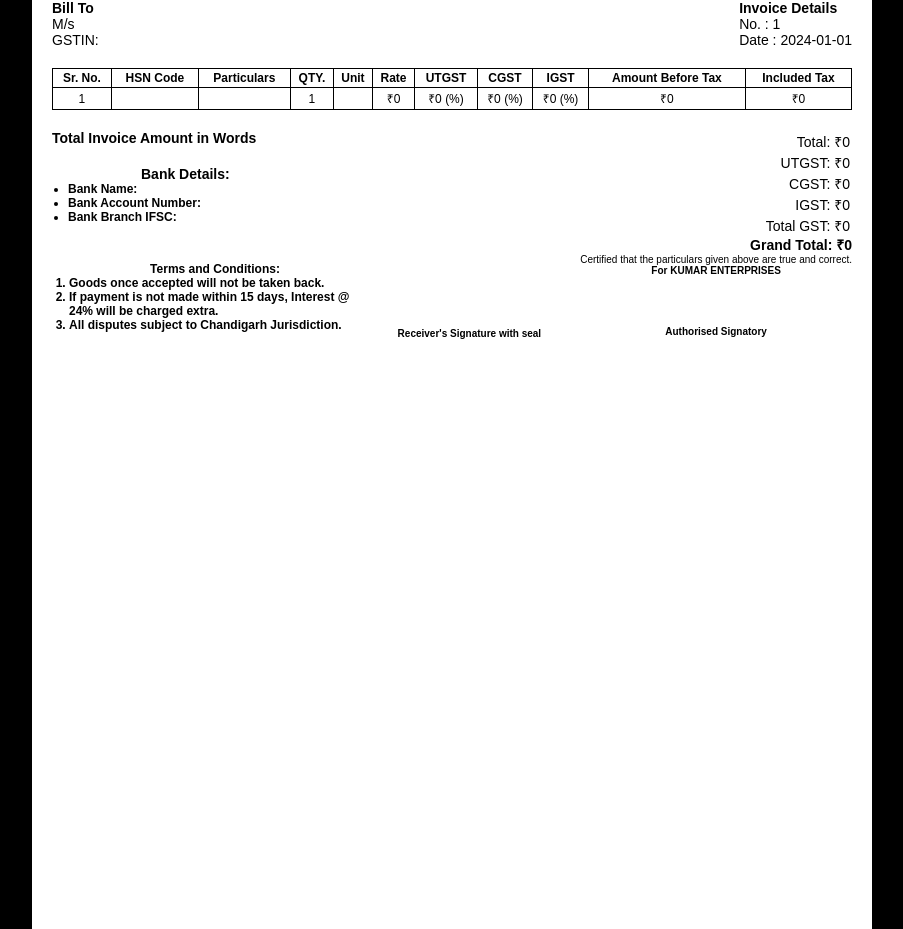
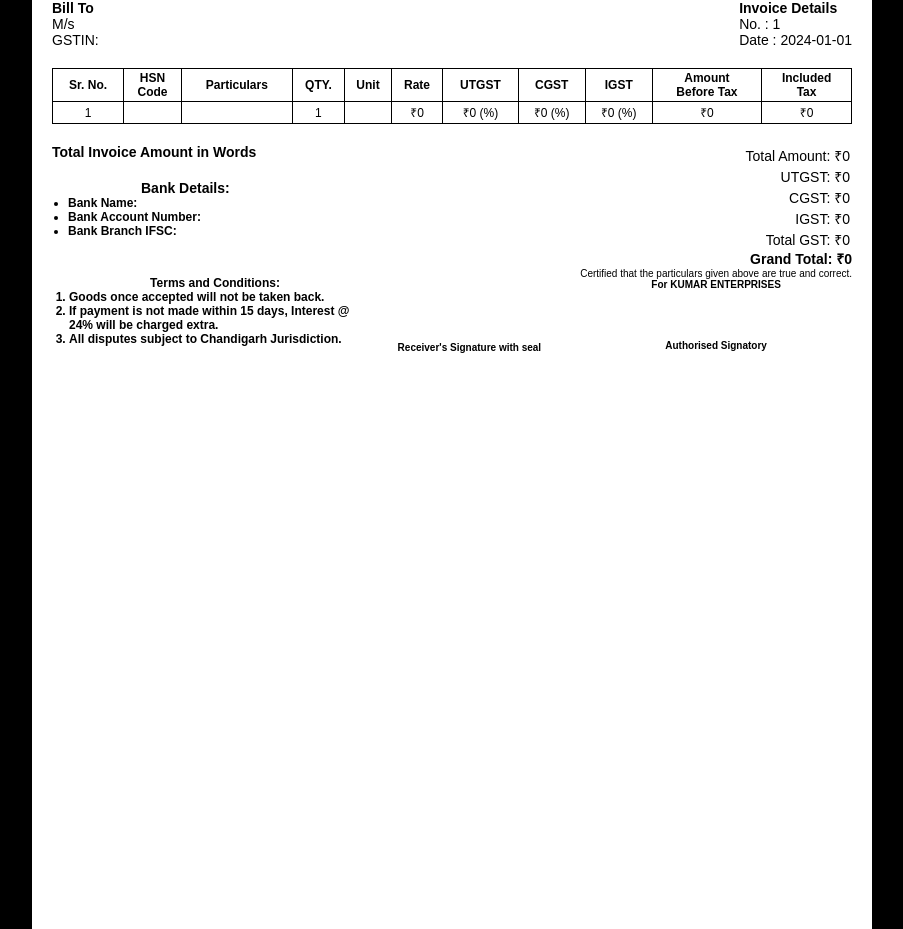
Before and after one commit to priyamkumar/Invoice-Generator, a React (Vite) app: page / in a window 1280 px wide. Shown: the part 2013-2942 px from the top of the page, without its empty margins (188-1091 px from the left). Built offline with nearby package versions, Linux system fonts and the light colour scheme.

Commit message:
minor layout change

```diff
--- a/src/Components/PreviewTable.jsx
+++ b/src/Components/PreviewTable.jsx
@@ -1,13 +1,12 @@
 import React from 'react'
 
 export default function PreviewTable({items}) {
-    console.log(items)
   return (
     <table className="item-table">
           <thead>
             <tr>
               <th>Sr. No.</th>
-              <th>HSN Code</th>
+              <th>HSN<br/>Code</th>
               <th>Particulars</th>
               <th>QTY.</th>
               <th>Unit</th>
@@ -15,8 +14,8 @@ export default function PreviewTable({items}) {
               <th>UTGST</th>
               <th>CGST</th>
               <th>IGST</th>
-              <th>Amount Before Tax</th>
-              <th>Included Tax</th>
+              <th>Amount<br/>Before Tax</th>
+              <th>Included<br/>Tax</th>
             </tr>
           </thead>
           <tbody>
--- a/src/Components/PreviewTotals.jsx
+++ b/src/Components/PreviewTotals.jsx
@@ -3,7 +3,7 @@ import React from 'react'
 export default function PreviewTotals({totalAmount, totalUtgst, totalCgst, totalIgst, totalGst}) {
   return (
     <div className="totals">
-            <p>Total: ₹{totalAmount}</p>
+            <p>Total Amount: ₹{totalAmount}</p>
             <p>UTGST: ₹{totalUtgst}</p>
             <p>CGST: ₹{totalCgst}</p>
             <p>IGST: ₹{totalIgst}</p>
```
